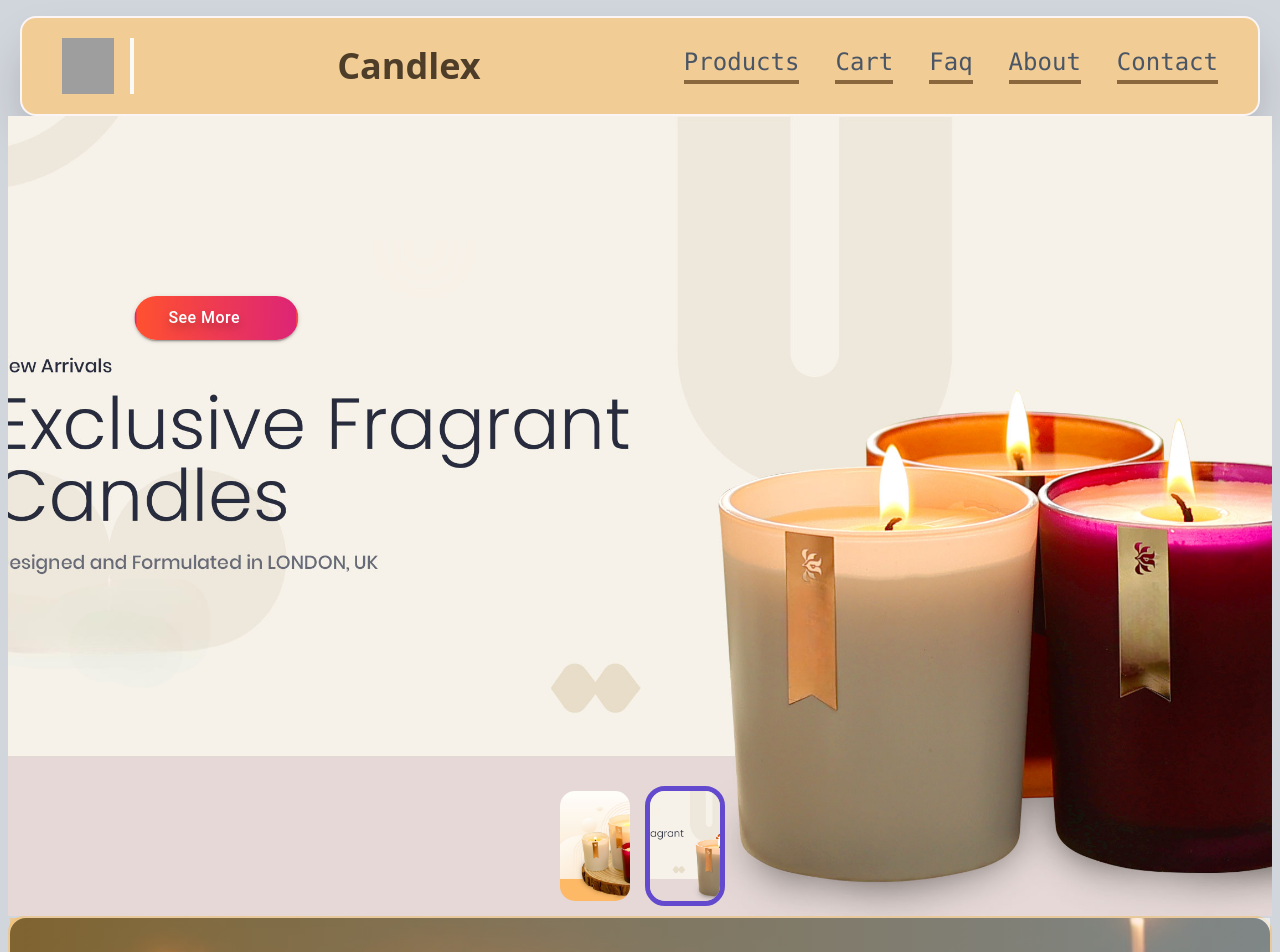
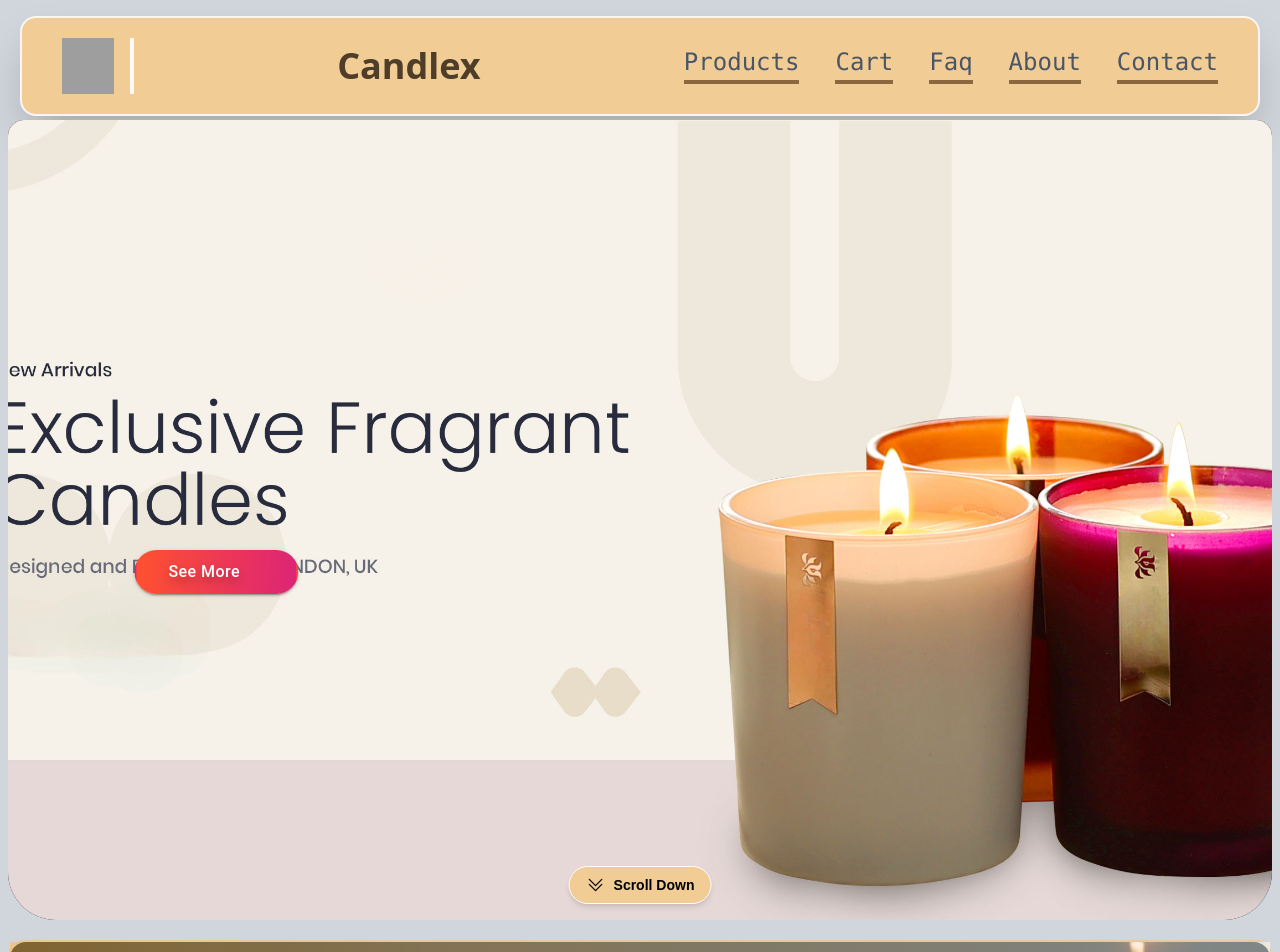
Before and after one commit to AMDHAAROON/Candlex.io, a React (Vite) app: page / in a window 1280 px wide. Shown: the top 952 px of the page. Built offline with nearby package versions, Linux system fonts and the light colour scheme; grey boxes are pictures that could not be loaded; some icons are missing; a web font is replaced by a local one.

Commit message:
updated the hero section with caurosel

```diff
--- a/src/Components/Hero.jsx
+++ b/src/Components/Hero.jsx
@@ -41,9 +41,16 @@ const Carousel = () => {
   }, [currentIndex]);
 
   return (
+    <div className="py-1 bg-gray-300 pb-5">
     <Box
+
       sx={{
         backgroundColor: "#000",
+        borderTopRightRadius: "1rem",
+        borderTopLeftRadius: "1rem",
+         borderBottomLeftRadius: "3rem",  // 2xl = 1rem = 16px
+    borderBottomRightRadius: "3rem",
+     overflow: "hidden",
         color: "#eee",
         fontFamily: "Poppins, sans-serif",
         fontSize: "12px",
@@ -80,6 +87,7 @@ const Carousel = () => {
                 position: "relative",
               }}
             >
+              <div className="w-full h-[100vh] sm:h-screen overflow-hidden">
             <Box
   component="img"
   src={slide.img}
@@ -88,10 +96,13 @@ const Carousel = () => {
     width: "100%",
     height: "100%", // Force the image to take up full height
     objectFit: "cover",
-    objectPosition: { xs: "Center", sm: "top" }, // Left focus on mobile, center on larger screens
+     objectPosition: "center top", // better fallback, works across breakpoints
+    display: "block",
+    // height: { xs: "calc(150dvh - 200px)", sm: "100vh" }
+
   }}
 />
-
+</div>
               <Box
                 sx={{
                   position: "absolute",
@@ -137,7 +148,7 @@ const Carousel = () => {
 
                 {/* See More Button */}
                 {index !== 3 && (
-                <Box sx={{ marginTop: "20px" }}>
+                <Box sx={{ marginTop: "270px" }} md={{justtifyContent: "center"}}>
                   <Button
                     variant="contained"
                     endIcon={<ArrowCircleRightIcon />}
@@ -166,7 +177,7 @@ const Carousel = () => {
         </Box>
 
         {/* Thumbnails with Titles & Descriptions */}
-        <Box
+        {/* <Box
           sx={{
             position: "absolute",
             bottom: ["10px", "10px"],
@@ -174,7 +185,7 @@ const Carousel = () => {
             transform: "translateX(-50%)",
             display: "flex",
             gap: "10px",
-            zIndex: 100,
+            zIndex: 30,
             overflowX: "auto",
             scrollSnapType: "x mandatory",
             "&::-webkit-scrollbar": {
@@ -196,12 +207,17 @@ const Carousel = () => {
                 overflow: "hidden",
                 border:
                   index === currentIndex
-                    ? "5px solid #6249CE"
+                    ? "5px solid #FFAE35"
                     : "5px solid transparent",
                 transition: "transform 0.3s",
                 scrollSnapAlign: "start",
                 "&:hover img": {
                   transform: "scale(1.05)",
+                  maxWidth: "100%",      // Ensures it doesn’t overflow container
+    scrollSnapType: "x mandatory",
+    zIndex: 1, // ✅ lower zIndex
+    marginTop: 0,
+
                 },
               }}
             >
@@ -214,6 +230,7 @@ const Carousel = () => {
                   height: "100%",
                   objectFit: "cover",
                   transition: "transform 0.3s",
+                  position:"relative",
                 }}
               />
               <Box
@@ -234,7 +251,7 @@ const Carousel = () => {
               </Box>
             </Box>
           ))}
-        </Box>
+        </Box> */}
 
         {/* Progress Bar */}
         <Box
@@ -255,8 +272,34 @@ const Carousel = () => {
             }}
           />
         </Box>
+
+
       </Box>
+
+  <Box
+    className="absolute bottom-4 left-1/2 -translate-x-1/2 z-50 flex items-center bg-[#f1cc94] bg-opacity-90 rounded-full px-4 py-2 shadow-md border border-white"
+  >
+    <svg
+      xmlns="http://www.w3.org/2000/svg"
+      fill="none"
+      viewBox="0 0 24 24"
+      strokeWidth="1.5"
+      stroke="currentColor"
+      className="w-5 h-5 text-black"
+    >
+      <path
+        strokeLinecap="round"
+        strokeLinejoin="round"
+        d="m4.5 5.25 7.5 7.5 7.5-7.5m-15 6 7.5 7.5 7.5-7.5"
+      />
+    </svg>
+    <a href="#about" className="ml-2 font-semibold text-sm text-black">
+      Scroll Down
+    </a>
+  </Box>
     </Box>
+
+    </div>
   );
 };
 
```
